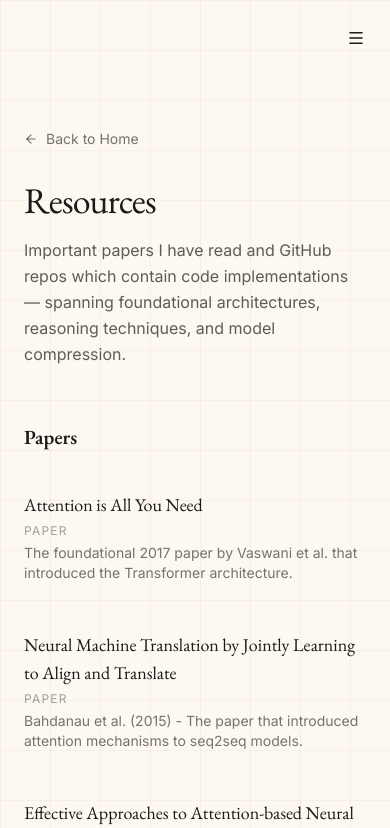
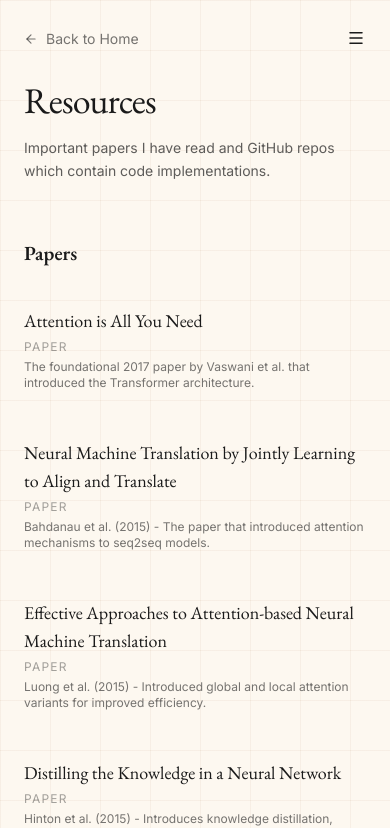
Before and after one commit to Gagancreates/Eunice-Labs, a Next.js app in the folder frontend/: page /resources in a window 390 px wide. Shown: the top 828 px of the page. Built offline with nearby package versions, Linux system fonts and the light colour scheme.

Commit message:
Tighten mobile layout on section pages
- Align page content with the nav icon on mobile instead of reserving
  space for a full-width bar
- Drop the intro paragraph on Writings and Experiments; shorten the
  Resources intro
- Smaller intro and item descriptions on mobile

```diff
--- a/frontend/app/blog/[slug]/page.tsx
+++ b/frontend/app/blog/[slug]/page.tsx
@@ -99,7 +99,7 @@ export default async function BlogPost({ params }: { params: Promise<{ slug: str
       <Navigation />
 
       {/* Article */}
-      <article className="max-w-4xl mx-auto px-6 pt-32 pb-16 relative">
+      <article className="max-w-4xl mx-auto px-6 pt-7 pb-16 md:pt-32 relative">
         {/* Back arrow: inline above the title on mobile, floated into the
             left margin at title level on large screens */}
         <Link
--- a/frontend/app/blog/page.tsx
+++ b/frontend/app/blog/page.tsx
@@ -23,11 +23,8 @@ export default function BlogPage() {
     <div className="min-h-screen text-lab-text">
       <Navigation />
 
-      <main className="max-w-4xl mx-auto px-6 pt-32 pb-16 md:pt-36 md:pb-24">
-        <PageHeader
-          title="Writings"
-          intro="Deep technical explorations of the architectures that power modern AI — tracing the path from sequence models through attention to Transformers."
-        />
+      <main className="max-w-4xl mx-auto px-6 pt-7 pb-16 md:pt-36 md:pb-24">
+        <PageHeader title="Writings" />
 
         <div>
           {blogPosts.map((post) => (
@@ -44,7 +41,7 @@ export default function BlogPage() {
                   />
                 </span>
               </div>
-              <p className="font-sans text-sm text-lab-text/60 mt-1 max-w-2xl">
+              <p className="font-sans text-xs md:text-sm text-lab-text/60 mt-1 max-w-2xl">
                 {post.description}
               </p>
             </Link>
--- a/frontend/app/components/PageHeader.tsx
+++ b/frontend/app/components/PageHeader.tsx
@@ -4,7 +4,7 @@ import { ArrowLeft } from 'lucide-react';
 
 interface PageHeaderProps {
   title: string;
-  intro: string;
+  intro?: string;
 }
 
 /** Shared header for the section pages so their alignment and type stay identical. */
@@ -17,8 +17,14 @@ const PageHeader: React.FC<PageHeaderProps> = ({ title, intro }) => (
       <ArrowLeft size={14} className="group-hover:-translate-x-1 transition-transform" /> Back to
       Home
     </Link>
-    <h1 className="font-serif text-4xl md:text-6xl text-lab-text tracking-tight mb-4">{title}</h1>
-    <p className="font-sans text-lab-text/70 leading-relaxed max-w-3xl">{intro}</p>
+    <h1 className={`font-serif text-4xl md:text-6xl text-lab-text tracking-tight ${intro ? 'mb-4' : ''}`}>
+      {title}
+    </h1>
+    {intro && (
+      <p className="font-sans text-sm md:text-base text-lab-text/70 leading-relaxed max-w-3xl">
+        {intro}
+      </p>
+    )}
   </div>
 );
 
--- a/frontend/app/experiments/page.tsx
+++ b/frontend/app/experiments/page.tsx
@@ -41,11 +41,8 @@ export default function ExperimentsPage() {
     <div className="min-h-screen text-lab-text">
       <Navigation />
 
-      <main className="max-w-4xl mx-auto px-6 pt-32 pb-16 md:pt-36 md:pb-24">
-        <PageHeader
-          title="Experiments"
-          intro="Interactive systems and research artifacts built at the lab — things we made to understand how these models actually work."
-        />
+      <main className="max-w-4xl mx-auto px-6 pt-7 pb-16 md:pt-36 md:pb-24">
+        <PageHeader title="Experiments" />
 
         <div>
           {experiments.map((exp) => (
@@ -62,7 +59,7 @@ export default function ExperimentsPage() {
                   />
                 </span>
               </div>
-              <p className="font-sans text-sm text-lab-text/60 mt-1 max-w-2xl">{exp.description}</p>
+              <p className="font-sans text-xs md:text-sm text-lab-text/60 mt-1 max-w-2xl">{exp.description}</p>
             </Link>
           ))}
         </div>
--- a/frontend/app/resources/page.tsx
+++ b/frontend/app/resources/page.tsx
@@ -31,7 +31,7 @@ export default function ResourcesPage() {
               />
             </span>
           </div>
-          <p className="font-sans text-sm text-lab-text/60 mt-1 max-w-2xl">
+          <p className="font-sans text-xs md:text-sm text-lab-text/60 mt-1 max-w-2xl">
             {resource.description}
           </p>
         </a>
@@ -43,10 +43,10 @@ export default function ResourcesPage() {
     <div className="min-h-screen text-lab-text">
       <Navigation />
 
-      <main className="max-w-4xl mx-auto px-6 pt-32 pb-16 md:pt-36 md:pb-24">
+      <main className="max-w-4xl mx-auto px-6 pt-7 pb-16 md:pt-36 md:pb-24">
         <PageHeader
           title="Resources"
-          intro="Important papers I have read and GitHub repos which contain code implementations — spanning foundational architectures, reasoning techniques, and model compression."
+          intro="Important papers I have read and GitHub repos which contain code implementations."
         />
 
         <h2 className="font-serif text-xl md:text-2xl font-semibold text-lab-text mb-4">Papers</h2>
```
